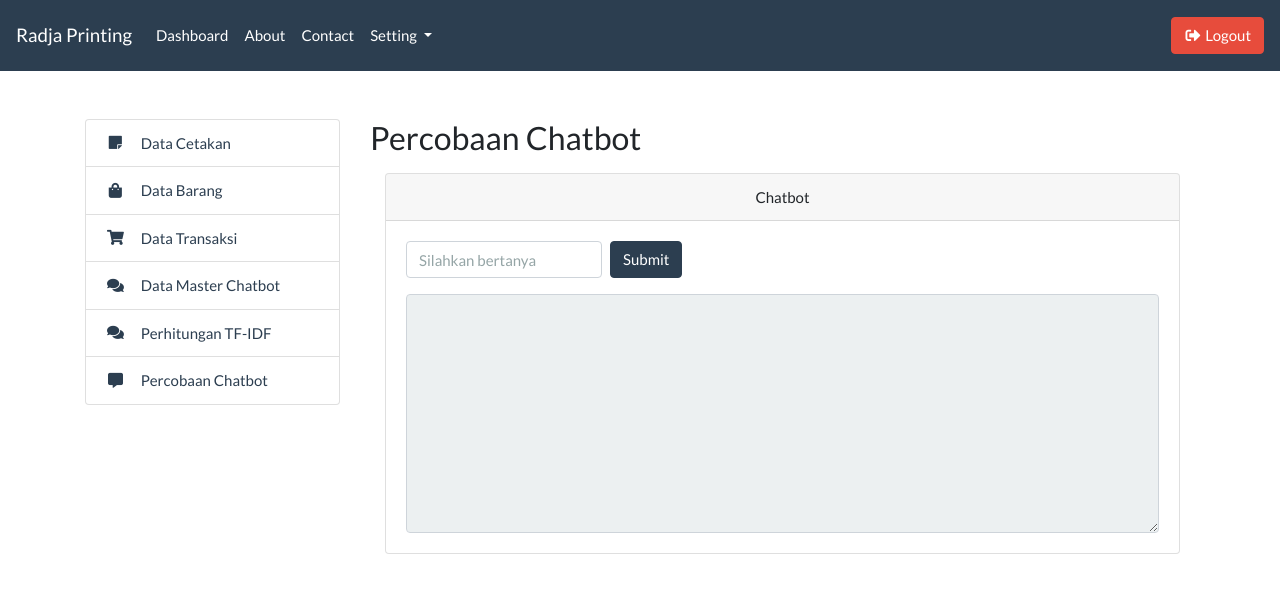
After one commit to joedave13/percetakan, a PHP site: page /admin/coba_chat.php in a window 1280 px wide. The commit adds this page. Shown: the top 593 px of the page. Run offline with PHP 8.4, Linux system fonts and the light colour scheme; a user stored in the database is signed in.

Commit message:
Perhitungan Cosine Similarity

```diff
--- /dev/null
+++ b/admin/coba_chat.php
@@ -0,0 +1,33 @@
+<?php include '../templates/admin_header.php'; ?>
+<?php include '../templates/admin_sidebar.php'; ?>
+<?php include 'fungsi.php'; ?>
+
+<div class="col-md-9">
+    <h3>Percobaan Chatbot</h3>
+
+    <div class="container mt-3">
+        <div class="card">
+            <div class="card-header">
+                <div class="text-center">Chatbot</div>
+            </div>
+            <div class="card-body">
+                <form action="" method="post" class="form-inline">
+                    <input type="text" name="keyword" id="keyword" class="form-control mr-2"
+                        placeholder="Silahkan bertanya" required>
+                    <button type="submit" class="btn btn-primary" name="submit">Submit</button>
+                </form>
+
+                <textarea name="respon" id="respon" cols="30" rows="10" class="form-control mt-3" readonly>
+                    <?php
+                        if (isset($_POST['submit'])) {
+                            $keyword = $_POST['keyword'];
+                            ambilCache($keyword);
+                        }
+                    ?>
+                </textarea>
+            </div>
+        </div>
+    </div>
+</div>
+
+<?php include '../templates/admin_footer.php'; ?>
--- a/admin/fungsi.php
+++ b/admin/fungsi.php
@@ -144,3 +144,117 @@ function panjangVektor()
         $resInsertVektor = mysqli_query($koneksi, "INSERT INTO tb_vektor (doc_id, panjang) VALUES ($docId, $panjangVektor)");
     }
 }
+
+function hitungSimilarity($query)
+{
+    include '../koneksi.php';
+    //Ambil jumlah total dokumen yang telah diindex
+    $resn = mysqli_query($koneksi, "SELECT COUNT(*) AS n FROM tb_vektor");
+    $rown = mysqli_fetch_array($resn);
+    $n = $rown['n'];
+
+    //Terapkan preprocessing pada query
+    $aquery = explode(" ", $query);
+
+    //Hitung panjang vektor query
+    $panjangQuery = 0;
+    $aBobotQuery = array();
+
+    for ($i = 0; $i < count($aquery); $i++) {
+        //hitung bobot untuk term ke-i pada query, log(n/N);
+        //hitung jumlah dokumen yang mengandung term tersebut
+        $resNTerm = mysqli_query($koneksi, "SELECT COUNT(*) AS n FROM tb_index WHERE term = '$aquery[$i]'");
+        $rowNTerm = mysqli_fetch_array($resNTerm);
+        $NTerm = $rowNTerm['n'];
+        //idf = 0
+        $idf = 0;
+        if ($NTerm > 0) {
+            $idf = log($n / $NTerm);
+            //Simpan di array
+            $aBobotQuery[] = $idf;
+
+            $panjangQuery = $panjangQuery + $idf * $idf;
+        }
+    }
+
+    $panjangQuery = sqrt($panjangQuery);
+    $jumlah_mirip = 0;
+
+    //Ambil setiap term dari doc id, bandingkan dengan query
+    $resDocId = mysqli_query($koneksi, "SELECT * FROM tb_vektor ORDER BY doc_id");
+    while ($rowDocId = mysqli_fetch_array($resDocId)) {
+        $dotproduct = 0;
+
+        $docId = $rowDocId['doc_id'];
+        $panjangDocId = $rowDocId['panjang'];
+
+        $resTerm = mysqli_query($koneksi, "SELECT * FROM tb_index WHERE id_doc = $docId");
+        while ($rowTerm = mysqli_fetch_array($resTerm)) {
+            for ($i = 0; $i < count($aquery); $i++) {
+                //Jika term sama
+                if ($rowTerm['term'] == $aquery[$i]) {
+                    $dotproduct = $dotproduct + $rowTerm['bobot'] * $aBobotQuery[$i];
+                }
+            }
+        }
+
+        if ($dotproduct > 0) {
+            $similarity = $dotproduct / ($panjangQuery * $panjangDocId);
+            //Simpan kemiripan ke tabel cache
+            $resInsertCache = mysqli_query($koneksi, "INSERT INTO tb_cache (query, doc_id, nilai) VALUES ('$query', $docId, $similarity)");
+            $jumlah_mirip++;
+        }
+    }
+
+    if ($jumlah_mirip == 0) {
+        $resInsertCache = mysqli_query($koneksi, "INSERT INTO tb_cache (query, doc_id, nilai) VALUES ('$query', 0, 0)");
+    }
+}
+
+function ambilCache($keyword)
+{
+    include '../koneksi.php';
+    $resCache = mysqli_query($koneksi, "SELECT * FROM tb_cache WHERE query = '$keyword' ORDER BY nilai DESC");
+    $num_rows = mysqli_num_rows($resCache);
+
+    if ($num_rows > 0) {
+        //Tampilkan respon
+        while ($rowCache = mysqli_fetch_array($resCache)) {
+            $doc_id = $rowCache['doc_id'];
+            $nilai_similarity = $rowCache['nilai'];
+
+            if ($doc_id != 0) {
+                $responChat = mysqli_query($koneksi, "SELECT * FROM tb_dokumen WHERE id = $doc_id");
+                $rowChat = mysqli_fetch_array($responChat);
+
+                $answer = $rowChat['dokumen'];
+                print($answer);
+            }
+            else {
+                print('Jawaban tidak ditemukan...');
+            }
+        }
+    }
+    else {
+        hitungSimilarity($keyword);
+
+        $resCache = mysqli_query($koneksi, "SELECT * FROM tb_cache WHERE query = '$keyword' ORDER BY nilai DESC");
+        $num_rows = mysqli_num_rows($resCache);
+
+        while ($rowCache = mysqli_fetch_array($resCache)) {
+            $doc_id = $rowCache['doc_id'];
+            $nilai_similarity = $rowCache['nilai'];
+
+            if ($doc_id != 0) {
+                $responChat = mysqli_query($koneksi, "SELECT * FROM tb_dokumen WHERE id = $doc_id");
+                $rowChat = mysqli_fetch_array($responChat);
+
+                $answer = $rowChat['dokumen'];
+                print($answer);
+            }
+            else {
+                print('Jawaban tidak ditemukan...');
+            }
+        }
+    }
+}
--- a/templates/admin_sidebar.php
+++ b/templates/admin_sidebar.php
@@ -23,6 +23,10 @@
                     class="list-group-item list-group-item-action d-flex justify-content-start align-items-center text-primary">
                     <i class="fas fa-fw fa-comments mr-3"></i> Perhitungan TF-IDF
                 </a>
+                <a href="coba_chat.php"
+                    class="list-group-item list-group-item-action d-flex justify-content-start align-items-center text-primary">
+                    <i class="fas fa-fw fa-comment-alt mr-3"></i> Percobaan Chatbot
+                </a>
             </ul>
         </div>
         <!-- End sidebar -->
```
